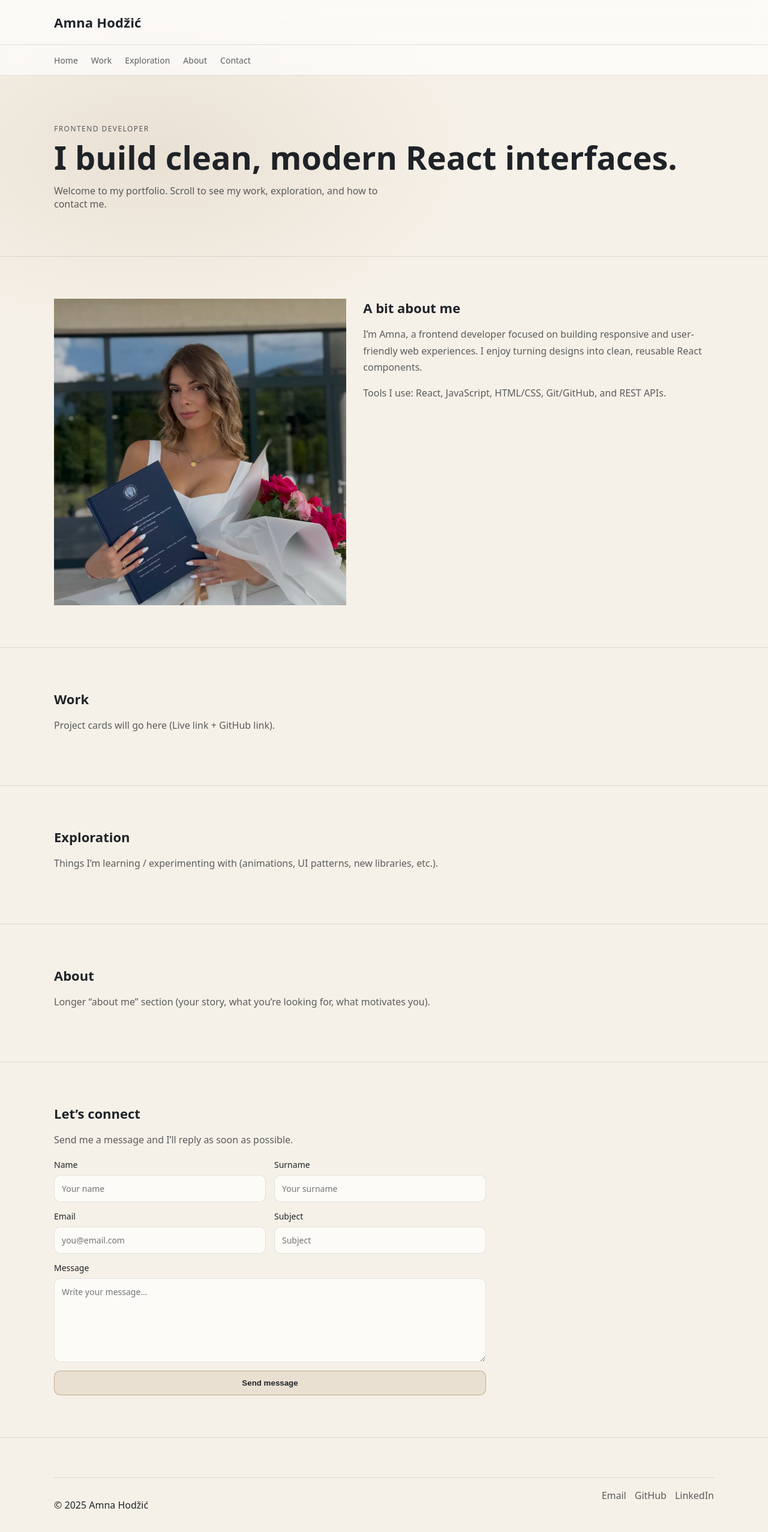
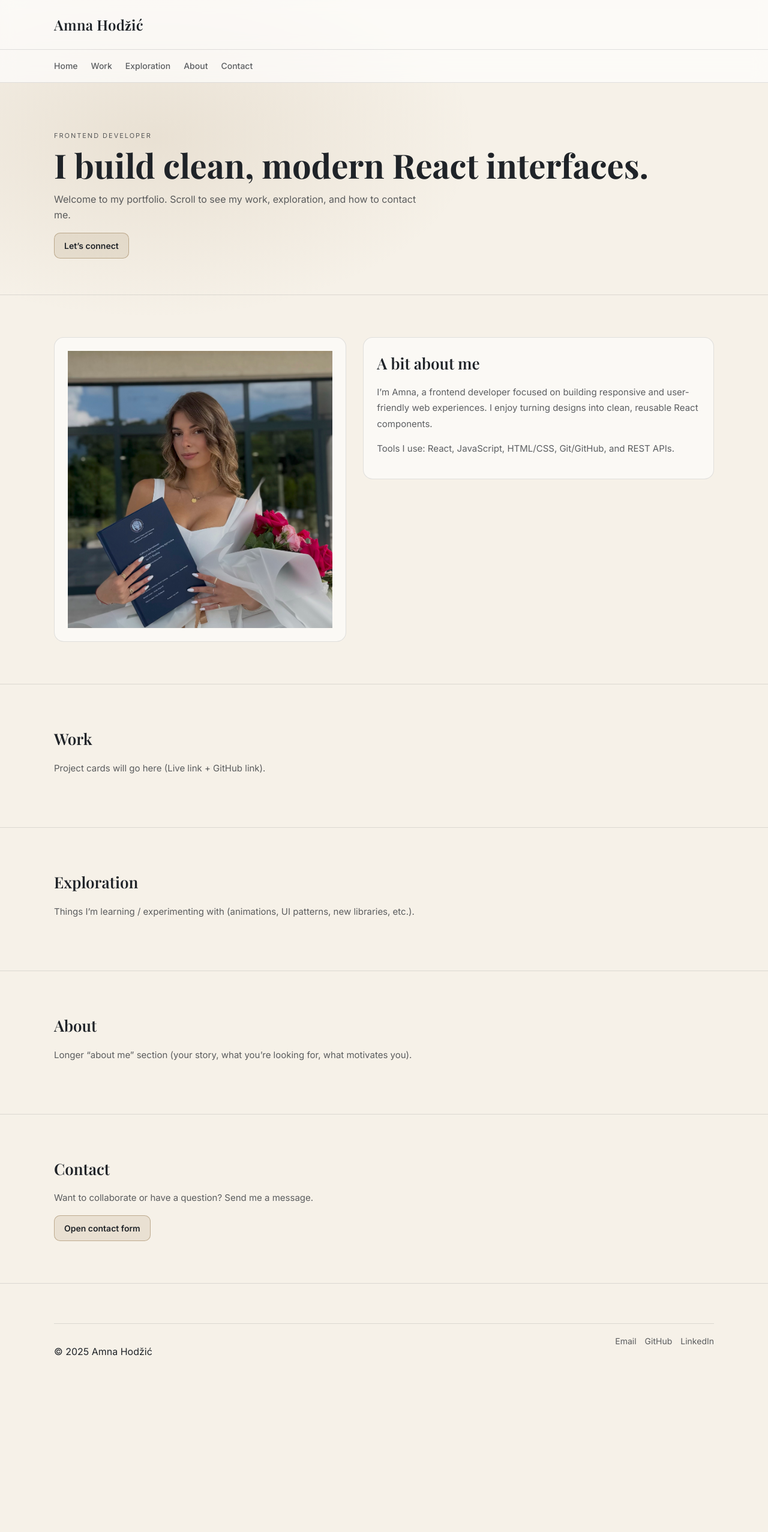
Before and after one commit to ahodzicc/frontend, a React app: page / in a window 1280 px wide. Shown: the top 2554 px of the page at 60% size. After the commit the page ends 2308 px from the top, so only its background shows below. Built offline with nearby package versions, Linux system fonts and the light colour scheme; the HTML template or start-up script is replaced by a standard one.

Commit message:
Add Modal component and integrate it into Landing page for contact form

```diff
--- /dev/null
+++ b/src/components/ui/Modal.jsx
@@ -0,0 +1,31 @@
+import { useEffect } from "react";
+
+export default function Modal({ isOpen, onClose, children }) {
+  useEffect(() => {
+    if (!isOpen) return;
+
+    const handleEsc = (e) => {
+      if (e.key === "Escape") onClose();
+    };
+
+    document.addEventListener("keydown", handleEsc);
+    return () => document.removeEventListener("keydown", handleEsc);
+  }, [isOpen, onClose]);
+
+  if (!isOpen) return null;
+
+  return (
+    <div className="modal-backdrop" onClick={onClose}>
+      <div className="modal" onClick={(e) => e.stopPropagation()}>
+        <button
+          className="modal-close"
+          onClick={onClose}
+          aria-label="Close modal"
+        >
+          ×
+        </button>
+        {children}
+      </div>
+    </div>
+  );
+}
--- a/src/pages/Landing.jsx
+++ b/src/pages/Landing.jsx
@@ -1,8 +1,13 @@
+import { useState } from "react";
+
 import Header from "../components/layout/Header";
 import Nav from "../components/layout/Nav";
 import Footer from "../components/layout/Footer";
+import Modal from "../components/ui/Modal";
 
 export default function Landing() {
+  const [open, setOpen] = useState(false);
+
   return (
     <>
       <Header />
@@ -13,25 +18,30 @@ export default function Landing() {
         <section id="home" className="section hero fade-in">
           <div className="container">
             <p className="eyebrow">Frontend Developer</p>
+
             <h2 className="heroTitle">
               I build clean, modern React interfaces.
             </h2>
+
             <p className="heroText">
               Welcome to my portfolio. Scroll to see my work, exploration, and
               how to contact me.
             </p>
+
+            <button className="button" onClick={() => setOpen(true)}>
+              Let’s connect
+            </button>
           </div>
         </section>
 
         {/* IMAGE + QUICK INFO */}
         <section className="section">
           <div className="container twoCol">
-            <div className="photoCard">
-              {/* Replace src later with your real photo */}
+            <div className="card photoCard">
               <img className="photo" src="/me.jpg" alt="Portrait of Amna" />
             </div>
 
-            <div>
+            <div className="card">
               <h2 className="sectionTitle">A bit about me</h2>
               <p className="text">
                 I’m Amna, a frontend developer focused on building responsive
@@ -78,9 +88,23 @@ export default function Landing() {
           </div>
         </section>
 
-        {/* CONTACT FORM */}
+        {/* CONTACT (CTA only, modal has the form) */}
         <section id="contact" className="section">
           <div className="container">
+            <h2 className="sectionTitle">Contact</h2>
+            <p className="text">
+              Want to collaborate or have a question? Send me a message.
+            </p>
+
+            <button className="button" onClick={() => setOpen(true)}>
+              Open contact form
+            </button>
+          </div>
+        </section>
+      </main>
+
+      {/* MODAL CONTACT FORM */}
+      <Modal isOpen={open} onClose={() => setOpen(false)}>
         <h2 className="sectionTitle">Let’s connect</h2>
         <p className="text">
           Send me a message and I’ll reply as soon as possible.
@@ -90,11 +114,7 @@ export default function Landing() {
           <div className="formRow">
             <label className="label">
               Name
-                  <input
-                    className="input"
-                    name="name"
-                    placeholder="Your name"
-                  />
+              <input className="input" name="name" placeholder="Your name" />
             </label>
 
             <label className="label">
@@ -120,11 +140,7 @@ export default function Landing() {
 
             <label className="label">
               Subject
-                  <input
-                    className="input"
-                    name="subject"
-                    placeholder="Subject"
-                  />
+              <input className="input" name="subject" placeholder="Subject" />
             </label>
           </div>
 
@@ -142,9 +158,7 @@ export default function Landing() {
             Send message
           </button>
         </form>
-          </div>
-        </section>
-      </main>
+      </Modal>
 
       <Footer />
     </>
--- a/src/styles/global.css
+++ b/src/styles/global.css
@@ -1,5 +1,6 @@
+@import url("https://fonts.googleapis.com/css2?family=Inter:wght@400;500;600;700&family=Playfair+Display:wght@500;600;700&display=swap");
+
 :root {
-  /* Warm beige theme */
   --bg: #f6f1e8;
   --bg-soft: #efe6d8;
   --surface: rgba(255, 255, 255, 0.65);
@@ -7,7 +8,7 @@
   --text: #1f2328;
   --text-muted: rgba(31, 35, 40, 0.72);
 
-  --primary: #8b6b3d; /* warm brown accent */
+  --primary: #8b6b3d;
   --border: rgba(31, 35, 40, 0.12);
 
   --radius: 16px;
@@ -15,6 +16,9 @@
   --transition: 200ms ease;
 }
 
+/* =========================
+   Base
+========================= */
 * {
   box-sizing: border-box;
 }
@@ -25,7 +29,8 @@ html {
 
 body {
   margin: 0;
-  font-family: system-ui, -apple-system, Segoe UI, Roboto, Arial, sans-serif;
+  font-family: "Inter", system-ui, -apple-system, Segoe UI, Roboto, Arial,
+    sans-serif;
   background: radial-gradient(
       900px 500px at 20% 10%,
       rgba(139, 107, 61, 0.12),
@@ -33,16 +38,19 @@ body {
     ),
     var(--bg);
   color: var(--text);
+  line-height: 1.6;
 }
 
-/* Layout */
+/* =========================
+   Layout
+========================= */
 .container {
   width: min(1100px, calc(100% - 40px));
   margin: 0 auto;
 }
 
 .main {
-  padding: 0 0 40px;
+  padding-bottom: 40px;
 }
 
 .section {
@@ -50,22 +58,27 @@ body {
   border-bottom: 1px solid var(--border);
 }
 
-/* Header */
+/* =========================
+   Header
+========================= */
 .site-header {
   padding: 22px 0;
-  border-bottom: 1px solid var(--border);
   background: var(--surface);
   backdrop-filter: blur(10px);
+  border-bottom: 1px solid var(--border);
 }
 
 .site-title {
   margin: 0;
-  font-size: 22px;
-  font-weight: 700;
-  letter-spacing: 0.2px;
+  font-family: "Playfair Display", serif;
+  font-size: 24px;
+  font-weight: 600;
+  letter-spacing: 0.3px;
 }
 
-/* Nav */
+/* =========================
+   Navigation
+========================= */
 .site-nav {
   position: sticky;
   top: 0;
@@ -87,6 +100,7 @@ body {
 .nav-link {
   position: relative;
   font-size: 14px;
+  font-weight: 500;
   text-decoration: none;
   color: var(--text-muted);
   transition: color var(--transition);
@@ -104,50 +118,61 @@ body {
   width: 0%;
   height: 2px;
   background: var(--primary);
-  transition: width 200ms ease;
+  transition: width var(--transition);
 }
 
 .nav-link:hover::after {
   width: 100%;
 }
 
-/* Typography */
+/* =========================
+   Typography
+========================= */
 .eyebrow {
-  letter-spacing: 0.12em;
+  letter-spacing: 0.18em;
   text-transform: uppercase;
   color: var(--text-muted);
   margin: 0 0 10px;
-  font-size: 12px;
+  font-size: 11px;
 }
 
 .sectionTitle {
-  margin: 0 0 12px;
-  font-size: 22px;
+  font-family: "Playfair Display", serif;
+  font-size: 26px;
+  font-weight: 600;
+  margin: 0 0 14px;
 }
 
 .text {
   max-width: 70ch;
-  line-height: 1.7;
+  font-size: 15px;
+  line-height: 1.75;
   color: var(--text-muted);
 }
 
-/* Hero */
+/* =========================
+   Hero
+========================= */
 .hero {
   padding: 80px 0 60px;
 }
 
 .heroTitle {
-  font-size: clamp(34px, 5vw, 54px);
-  line-height: 1.08;
-  margin: 0 0 14px;
+  font-family: "Playfair Display", serif;
+  font-size: clamp(36px, 5vw, 56px);
+  line-height: 1.05;
+  margin: 0 0 16px;
 }
 
 .heroText {
   max-width: 60ch;
+  font-size: 16px;
   color: var(--text-muted);
 }
 
-/* Two column layout */
+/* =========================
+   Grid / Columns
+========================= */
 .twoCol {
   display: grid;
   grid-template-columns: 1fr 1.2fr;
@@ -161,12 +186,14 @@ body {
   }
 }
 
-/* Cards */
+/* =========================
+   Cards
+========================= */
 .card {
   background: rgba(255, 255, 255, 0.55);
   border: 1px solid var(--border);
   border-radius: var(--radius);
-  padding: 20px;
+  padding: 22px;
   transition: transform var(--transition), box-shadow var(--transition);
 }
 
@@ -175,7 +202,9 @@ body {
   box-shadow: 0 18px 30px rgba(31, 35, 40, 0.14);
 }
 
-/* Photo */
+/* =========================
+   Image
+========================= */
 .photoCard {
   overflow: hidden;
 }
@@ -186,7 +215,9 @@ body {
   display: block;
 }
 
-/* Form */
+/* =========================
+   Forms
+========================= */
 .form {
   margin-top: 18px;
   display: grid;
@@ -209,18 +240,19 @@ body {
 .label {
   display: grid;
   gap: 8px;
-  font-size: 14px;
-  color: var(--text);
+  font-size: 13px;
+  font-weight: 500;
 }
 
 .input,
 .textarea {
-  padding: 12px 12px;
+  padding: 12px;
   border-radius: var(--radius-sm);
   border: 1px solid var(--border);
   background: rgba(255, 255, 255, 0.7);
+  font-family: "Inter", sans-serif;
+  font-size: 14px;
   color: var(--text);
-  font: inherit;
   transition: border-color var(--transition), box-shadow var(--transition);
 }
 
@@ -231,14 +263,18 @@ body {
   box-shadow: 0 0 0 4px rgba(139, 107, 61, 0.18);
 }
 
-/* Button */
+/* =========================
+   Buttons
+========================= */
 .button {
-  padding: 12px 14px;
+  font-family: "Inter", sans-serif;
+  padding: 12px 16px;
   border-radius: var(--radius-sm);
   border: 1px solid rgba(139, 107, 61, 0.45);
   background: rgba(139, 107, 61, 0.12);
   cursor: pointer;
-  font-weight: 700;
+  font-size: 14px;
+  font-weight: 600;
   color: var(--text);
   transition: transform var(--transition), background var(--transition);
 }
@@ -248,7 +284,9 @@ body {
   background: rgba(139, 107, 61, 0.18);
 }
 
-/* Footer */
+/* =========================
+   Footer
+========================= */
 .footer {
   padding: 26px 0;
 }
@@ -268,6 +306,7 @@ body {
 }
 
 .footerLinks a {
+  font-size: 14px;
   text-decoration: none;
   color: var(--text-muted);
 }
@@ -277,7 +316,9 @@ body {
   text-decoration: underline;
 }
 
-/* Motion */
+/* =========================
+   Motion
+========================= */
 .fade-in {
   animation: fadeInUp 600ms ease forwards;
 }
@@ -292,3 +333,65 @@ body {
     transform: translateY(0);
   }
 }
+
+/* =========================
+   Modal
+========================= */
+.modal-backdrop {
+  position: fixed;
+  inset: 0;
+  background: rgba(0, 0, 0, 0.45);
+  backdrop-filter: blur(4px);
+  display: grid;
+  place-items: center;
+  z-index: 100;
+  animation: fadeIn 200ms ease;
+}
+
+.modal {
+  background: var(--bg-soft);
+  border: 1px solid var(--border);
+  border-radius: var(--radius);
+  padding: 24px;
+
+  width: 520px;
+  max-width: calc(100% - 40px);
+  max-height: 85vh;
+  overflow-y: auto;
+
+  position: relative;
+  animation: scaleIn 200ms ease;
+}
+
+.modal-close {
+  position: absolute;
+  top: 10px;
+  right: 12px;
+  background: none;
+  border: none;
+  font-size: 22px;
+  cursor: pointer;
+  color: var(--text-muted);
+}
+
+.modal-close:hover {
+  color: var(--text);
+}
+
+@keyframes fadeIn {
+  from {
+    opacity: 0;
+  }
+  to {
+    opacity: 1;
+  }
+}
+
+@keyframes scaleIn {
+  from {
+    transform: scale(0.96);
+  }
+  to {
+    transform: scale(1);
+  }
+}
```
Lines whose indentation alone changed are shown as unchanged.
